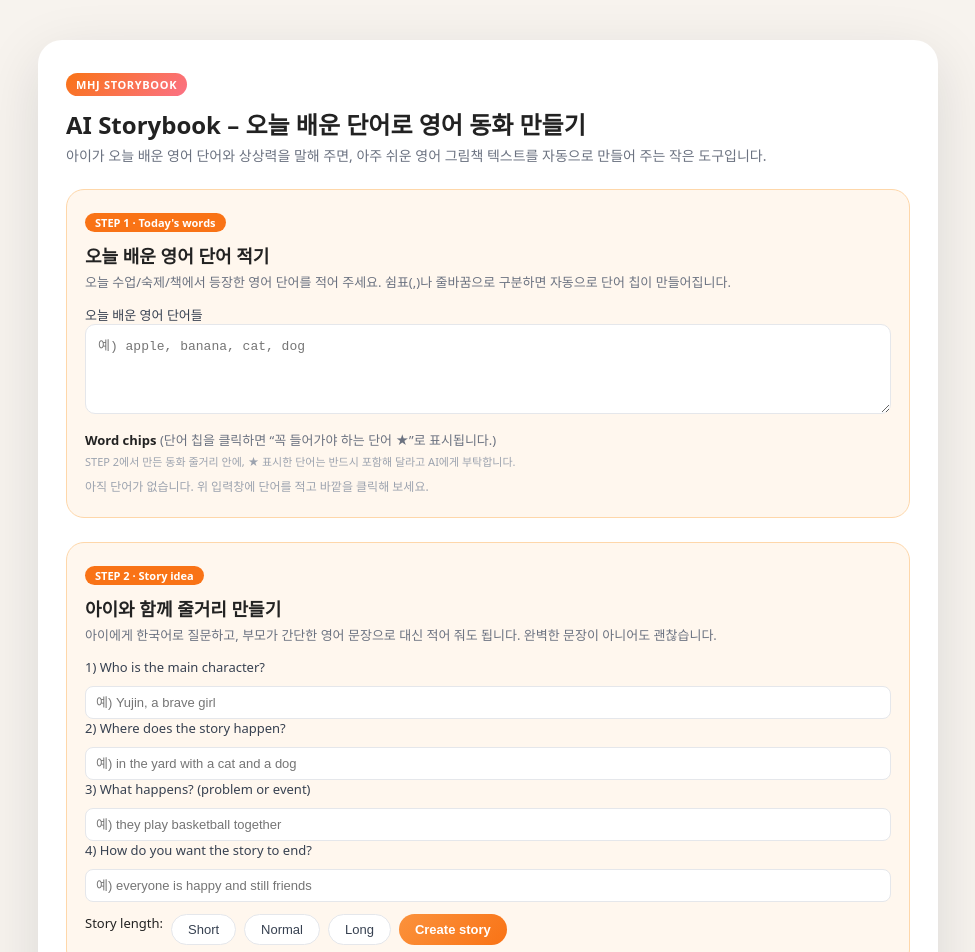
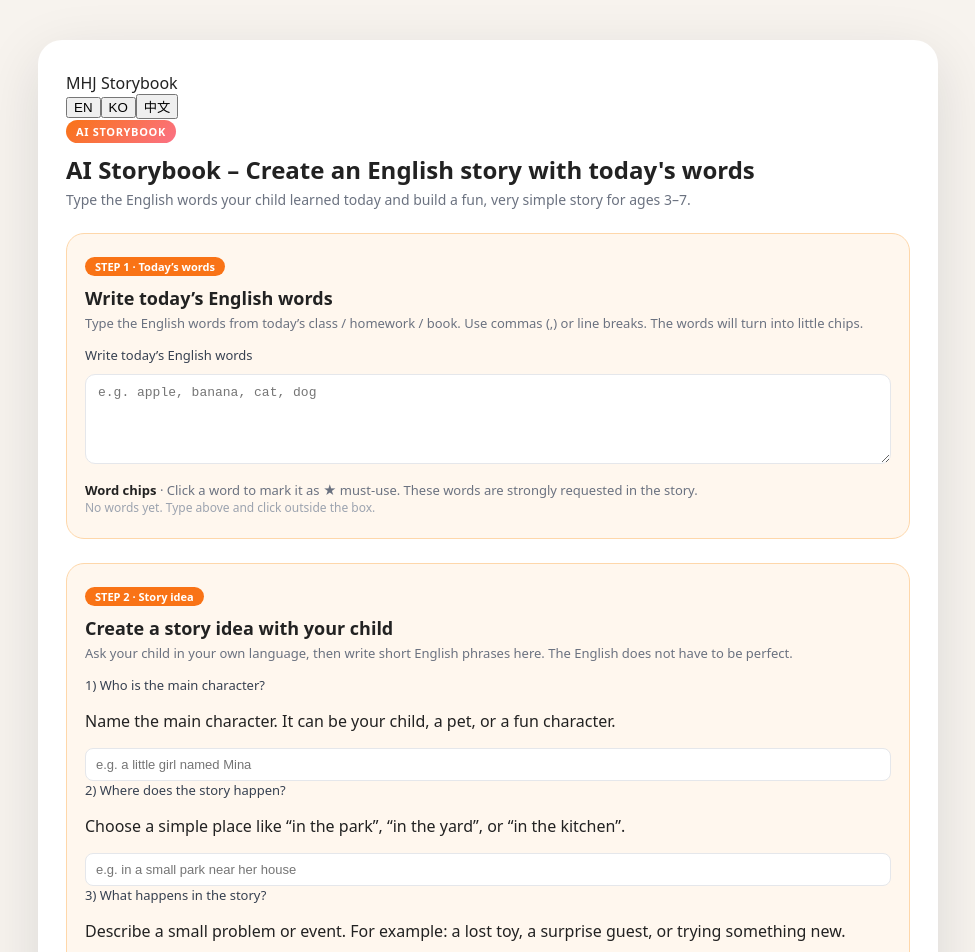
Before and after one commit to penjuntv/mhj_storybook, a Next.js app: page / in a window 1280 px wide. Shown: the top 952 px of the page, without its empty margins (152-1127 px from the left). Built offline with nearby package versions, Linux system fonts and the light colour scheme.

Commit message:
Update index.js

```diff
--- a/pages/index.js
+++ b/pages/index.js
@@ -1,30 +1,168 @@
 // pages/index.js
-import { useState } from "react";
+import { useState, useMemo } from "react";
+
+const TEXTS = {
+  en: {
+    langLabel: "Language",
+    langShort: "EN",
+    pageTitle: "AI Storybook – Create an English story with today's words",
+    pageSubtitle:
+      "Type the English words your child learned today and build a fun, very simple story for ages 3–7.",
+    step1Tag: "STEP 1 · Today’s words",
+    step1Title: "Write today’s English words",
+    step1Desc:
+      "Type the English words from today’s class / homework / book. Use commas (,) or line breaks. The words will turn into little chips.",
+    wordsPlaceholder: "e.g. apple, banana, cat, dog",
+    chipsHelpTitle: "Word chips",
+    chipsHelpBody:
+      "Click a word to mark it as ★ must-use. These words are strongly requested in the story.",
+    chipsEmpty: "No words yet. Type above and click outside the box.",
+    step2Tag: "STEP 2 · Story idea",
+    step2Title: "Create a story idea with your child",
+    step2Desc:
+      "Ask your child in your own language, then write short English phrases here. The English does not have to be perfect.",
+    q1Label: "1) Who is the main character?",
+    q1Help: "Name the main character. It can be your child, a pet, or a fun character.",
+    q1Placeholder: "e.g. a little girl named Mina",
+    q2Label: "2) Where does the story happen?",
+    q2Help:
+      "Choose a simple place like “in the park”, “in the yard”, or “in the kitchen”.",
+    q2Placeholder: "e.g. in a small park near her house",
+    q3Label: "3) What happens in the story?",
+    q3Help:
+      "Describe a small problem or event. For example: a lost toy, a surprise guest, or trying something new.",
+    q3Placeholder: "e.g. she loses her red ball and meets a talking cat",
+    createButton: "Create story",
+    creatingButton: "Creating story...",
+    errorNoWords: "Please enter at least one English word in STEP 1.",
+    errorNoAnswers: "Please fill all 3 questions in STEP 2 with simple English.",
+    resultTag: "STEP 3 · Result",
+    resultTitle: "Your child’s own AI story",
+    resultPlaceholder:
+      'After filling the steps and clicking "Create story", a very simple English story will appear here.',
+    adminNoteTitle: "Admin note",
+    adminNoteBody:
+      "This page is a small Next.js project that exposes only the /api/story endpoint. Later you can connect this API from Framer, Figma, or other apps.",
+    errorGeneric: "Failed to create story.",
+    lengthHintNormal:
+      "Based on the number of words, this story will be about 5–7 short sentences.",
+    lengthHintLong:
+      "Based on the number of words, this story will be about 9–12 short sentences.",
+  },
+  ko: {
+    langLabel: "언어",
+    langShort: "KO",
+    pageTitle: "AI Storybook – 오늘 배운 단어로 영어 동화 만들기",
+    pageSubtitle:
+      "아이와 함께 오늘 배운 영어 단어를 넣고, 3–7세 아이를 위한 아주 쉬운 영어 동화를 만들어 보세요.",
+    step1Tag: "STEP 1 · Today’s words",
+    step1Title: "오늘 배운 영어 단어 적기",
+    step1Desc:
+      "오늘 수업·숙제·책에서 등장한 영어 단어를 적어 주세요. 쉼표(,)나 줄바꿈으로 구분하면 단어 칩이 자동으로 만들어집니다.",
+    wordsPlaceholder: "예) apple, banana, cat, dog",
+    chipsHelpTitle: "Word chips (단어 칩)",
+    chipsHelpBody:
+      "단어 칩을 클릭하면 ★ 표시가 생기며, 동화 속에 꼭 들어갔으면 하는 단어로 표시됩니다.",
+    chipsEmpty: "아직 단어가 없습니다. 위 입력창에 단어를 적고 바깥을 클릭해 보세요.",
+    step2Tag: "STEP 2 · Story idea",
+    step2Title: "아이와 함께 스토리 아이디어 만들기",
+    step2Desc:
+      "아이에게 한국어나 모국어로 질문하고, 부모가 간단한 영어 문장으로 대신 적어 줘도 됩니다. 완벽한 문장이 아니어도 괜찮습니다.",
+    q1Label: "1) Who is the main character?",
+    q1Help: "주인공을 정해 주세요. 아이 이름, 반려동물, 상상 속 캐릭터 모두 괜찮아요.",
+    q1Placeholder: "예) a little girl named Mina",
+    q2Label: "2) Where does the story happen?",
+    q2Help: "“in the park”, “in the yard”, “in the kitchen” 처럼 간단한 장소를 적어 주세요.",
+    q2Placeholder: "예) in a small park near her house",
+    q3Label: "3) What happens in the story?",
+    q3Help:
+      "작은 사건이나 문제를 적어 주세요. 예: 잃어버린 장난감, 깜짝 손님, 처음 해보는 도전 등.",
+    q3Placeholder: "예) she loses her red ball and meets a talking cat",
+    createButton: "Create story",
+    creatingButton: "스토리 생성 중...",
+    errorNoWords: "STEP 1에 오늘 배운 영어 단어를 한 가지 이상 입력해 주세요.",
+    errorNoAnswers: "STEP 2의 세 가지 질문을 모두 간단한 영어로 채워 주세요.",
+    resultTag: "STEP 3 · Result",
+    resultTitle: "AI가 만든 우리 아이 전용 동화",
+    resultPlaceholder:
+      '"Create story" 버튼을 누르면, 여기 아주 쉬운 영어 동화가 나타납니다.',
+    adminNoteTitle: "Admin note",
+    adminNoteBody:
+      "이 페이지는 /api/story 엔드포인트 하나만 사용하는 간단한 Next.js 프로젝트입니다. 나중에 Framer, Figma, 다른 앱에서 이 API만 따로 연결해서 써도 됩니다.",
+    errorGeneric: "스토리 생성에 실패했습니다.",
+    lengthHintNormal: "입력된 단어 개수 기준으로 5–7문장 정도의 짧은 동화가 생성됩니다.",
+    lengthHintLong: "입력된 단어 개수 기준으로 9–12문장 정도의 긴 동화가 생성됩니다.",
+  },
+  zh: {
+    langLabel: "语言",
+    langShort: "中文",
+    pageTitle: "AI Storybook – 用今天学到的单词写英语故事",
+    pageSubtitle:
+      "输入孩子今天学到的英文单词，为 3–7 岁儿童生成一个非常简单、有趣的英文故事。",
+    step1Tag: "STEP 1 · Today’s words",
+    step1Title: "写下今天学到的英语单词",
+    step1Desc:
+      "输入今天在课堂 / 作业 / 书里出现的英语单词。用逗号(,)或换行分隔，系统会自动生成小标签。",
+    wordsPlaceholder: "例如：apple, banana, cat, dog",
+    chipsHelpTitle: "单词标签",
+    chipsHelpBody:
+      "点击标签可以标记为★，这些单词会被优先放进故事里。",
+    chipsEmpty: "还没有单词。请在上面的输入框里输入单词，然后点击空白处。",
+    step2Tag: "STEP 2 · Story idea",
+    step2Title: "和孩子一起想一个故事点子",
+    step2Desc:
+      "可以用母语和孩子交流，再用简单英文写下来。英文不需要完美，只要意思对就可以。",
+    q1Label: "1) Who is the main character?",
+    q1Help: "决定主角，可以是孩子、宠物，或一个有趣的角色。",
+    q1Placeholder: "例如：a little girl named Mina",
+    q2Label: "2) Where does the story happen?",
+    q2Help: "选择一个简单的地点，例如 “in the park”, “in the yard”, “in the kitchen”。",
+    q2Placeholder: "例如：in a small park near her house",
+    q3Label: "3) What happens in the story?",
+    q3Help:
+      "写一个小事件或问题，例如：丢失的玩具、突然出现的客人、第一次尝试做某件事等。",
+    q3Placeholder: "例如：she loses her red ball and meets a talking cat",
+    createButton: "生成故事",
+    creatingButton: "生成中...",
+    errorNoWords: "请在 STEP 1 输入至少一个英文单词。",
+    errorNoAnswers: "请在 STEP 2 的三个问题中都写上简单的英文句子。",
+    resultTag: "STEP 3 · Result",
+    resultTitle: "属于孩子的 AI 英语故事",
+    resultPlaceholder:
+      "完成上面的步骤并点击“生成故事”后，这里会出现一篇非常简单的英文故事。",
+    adminNoteTitle: "Admin note",
+    adminNoteBody:
+      "此页面是一个只暴露 /api/story 接口的小型 Next.js 项目。以后可以在 Framer、Figma 或其他应用里直接调用这个 API。",
+    errorGeneric: "生成故事失败。",
+    lengthHintNormal: "根据单词数量，本次故事大约为 5–7 句短句。",
+    lengthHintLong: "根据单词数量，本次故事大约为 9–12 句短句。",
+  },
+};
 
 export default function Home() {
+  const [language, setLanguage] = useState("en");
+  const t = useMemo(() => TEXTS[language], [language]);
+
   const [wordsInput, setWordsInput] = useState("");
   const [words, setWords] = useState([]);
   const [mustUse, setMustUse] = useState([]);
   const [answers, setAnswers] = useState({
     mainCharacter: "",
     place: "",
-    problem: "",
-    ending: "",
+    event: "",
   });
-  const [length, setLength] = useState("normal"); // "short" | "normal" | "long"
   const [story, setStory] = useState("");
   const [loading, setLoading] = useState(false);
   const [errorMsg, setErrorMsg] = useState("");
 
-  // STEP 1: 오늘 배운 단어 입력 → 칩으로 분리
+  // STEP 1: parse words into chips
   const handleWordsBlur = () => {
     const parts = wordsInput
-      .split(/[,\n]/)
+      .split(/[,|\n]/)
       .map((w) => w.trim())
       .filter((w) => w.length > 0);
 
     setWords(parts);
-    // 기존 mustUse 중에 없는 단어는 자동 제거
     setMustUse((prev) => prev.filter((w) => parts.includes(w)));
   };
 
@@ -34,16 +172,19 @@ export default function Home() {
     );
   };
 
-  // STEP 2: 폼 입력
+  // STEP 2: answers
   const handleAnswerChange = (field, value) => {
     setAnswers((prev) => ({ ...prev, [field]: value }));
   };
 
-  const handleLengthChange = (value) => {
-    setLength(value);
-  };
+  // length hint (normal / long) based on words count
+  const lengthHint = useMemo(() => {
+    if (words.length === 0) return "";
+    if (words.length <= 5) return t.lengthHintNormal;
+    return t.lengthHintLong;
+  }, [words.length, t]);
 
-  // STEP 3: 스토리 생성
+  // Create story
   const handleCreateStory = async () => {
     setErrorMsg("");
     setStory("");
@@ -51,12 +192,16 @@ export default function Home() {
     const trimmedWords = words.map((w) => w.trim()).filter(Boolean);
 
     if (trimmedWords.length === 0) {
-      setErrorMsg("먼저 오늘 배운 영어 단어를 입력해 주세요.");
+      setErrorMsg(t.errorNoWords);
       return;
     }
 
-    if (!answers.mainCharacter || !answers.place || !answers.problem) {
-      setErrorMsg("STEP 2의 질문 1~3번은 꼭 채워 주세요.");
+    if (
+      !answers.mainCharacter.trim() ||
+      !answers.place.trim() ||
+      !answers.event.trim()
+    ) {
+      setErrorMsg(t.errorNoAnswers);
       return;
     }
 
@@ -70,20 +215,19 @@ export default function Home() {
           words: trimmedWords,
           mustUse,
           answers,
-          length,
         }),
       });
 
       if (!res.ok) {
         const data = await res.json().catch(() => ({}));
-        throw new Error(data.error || "스토리 생성에 실패했습니다.");
+        throw new Error(data.error || t.errorGeneric);
       }
 
       const data = await res.json();
       setStory(data.story || "");
     } catch (e) {
       console.error(e);
-      setErrorMsg(e.message || "알 수 없는 오류가 발생했습니다.");
+      setErrorMsg(e.message || t.errorGeneric);
     } finally {
       setLoading(false);
     }
@@ -91,87 +235,107 @@ export default function Home() {
 
   return (
     <div className="app-root">
-      <main className="app-card">
-        {/* 헤더 */}
+      <div className="app-card">
+        {/* Language switcher */}
+        <div className="app-top-bar">
+          <div className="app-brand">MHJ Storybook</div>
+          <div className="lang-switcher" aria-label={t.langLabel}>
+            <button
+              type="button"
+              className={language === "en" ? "lang-btn active" : "lang-btn"}
+              onClick={() => setLanguage("en")}
+            >
+              EN
+            </button>
+            <button
+              type="button"
+              className={language === "ko" ? "lang-btn active" : "lang-btn"}
+              onClick={() => setLanguage("ko")}
+            >
+              KO
+            </button>
+            <button
+              type="button"
+              className={language === "zh" ? "lang-btn active" : "lang-btn"}
+              onClick={() => setLanguage("zh")}
+            >
+              中文
+            </button>
+          </div>
+        </div>
+
+        {/* Header */}
         <header className="app-header">
-          <span className="app-tag">MHJ Storybook</span>
-          <h1 className="app-title">
-            AI Storybook – 오늘 배운 단어로 영어 동화 만들기
-          </h1>
-          <p className="app-sub">
-            아이가 오늘 배운 영어 단어와 상상력을 말해 주면, 아주 쉬운 영어
-            그림책 텍스트를 자동으로 만들어 주는 작은 도구입니다.
-          </p>
+          <span className="app-tag">AI Storybook</span>
+          <h1 className="app-title">{t.pageTitle}</h1>
+          <p className="app-sub">{t.pageSubtitle}</p>
         </header>
 
         {/* STEP 1 */}
-        <section className="step-card">
-          <span className="step-label">STEP 1 · Today&apos;s words</span>
-          <h2 className="step-title">오늘 배운 영어 단어 적기</h2>
-          <p className="step-desc">
-            오늘 수업/숙제/책에서 등장한 영어 단어를 적어 주세요. 쉼표(,)나 줄바꿈으로
-            구분하면 자동으로 단어 칩이 만들어집니다.
-          </p>
+        <section className="step-card step-card-words">
+          <div className="step-header">
+            <span className="step-label">{t.step1Tag}</span>
+            <h2 className="step-title">{t.step1Title}</h2>
+            <p className="step-desc">{t.step1Desc}</p>
+          </div>
 
-          <label className="field-label">
-            오늘 배운 영어 단어들
+          <label className="field-label" htmlFor="words-area">
+            {t.step1Title}
+          </label>
           <textarea
+            id="words-area"
             className="textarea"
             value={wordsInput}
             onChange={(e) => setWordsInput(e.target.value)}
             onBlur={handleWordsBlur}
-              placeholder={"예) apple, banana, cat, dog"}
+            placeholder={t.wordsPlaceholder}
           />
-          </label>
 
+          <div className="chips-section">
             <div className="chips-help">
-            Word chips{" "}
-            <span className="chips-help-sub">
-              (단어 칩을 클릭하면 “꼭 들어가야 하는 단어 ★”로 표시됩니다.)
-            </span>
+              {t.chipsHelpTitle}
+              <span className="chips-help-sub"> · {t.chipsHelpBody}</span>
             </div>
+            {lengthHint && (
               <div className="chips-note">
-            STEP 2에서 만든 동화 줄거리 안에, ★ 표시한 단어는 반드시 포함해 달라고
-            AI에게 부탁합니다.
+                <span className="star">●</span> {lengthHint}
               </div>
-
+            )}
             <div className="chips-row">
+              {words.length === 0 && (
+                <span className="chips-empty">{t.chipsEmpty}</span>
+              )}
               {words.map((w) => {
                 const isMust = mustUse.includes(w);
                 return (
                   <button
+                    type="button"
                     key={w}
-                  type="button"
+                    className={
+                      isMust ? "chip chip-selected" : "chip chip-normal"
+                    }
                     onClick={() => toggleMustUse(w)}
-                  className={
-                    "chip" + (isMust ? " chip-selected" : "")
-                  }
                   >
                     {isMust && <span className="chip-star">★</span>}
-                  <span>{w}</span>
+                    <span className="chip-text">{w}</span>
                   </button>
                 );
               })}
-            {words.length === 0 && (
-              <span className="chips-empty">
-                아직 단어가 없습니다. 위 입력창에 단어를 적고 바깥을 클릭해 보세요.
-              </span>
-            )}
+            </div>
           </div>
         </section>
 
         {/* STEP 2 */}
-        <section className="step-card">
-          <span className="step-label">STEP 2 · Story idea</span>
-          <h2 className="step-title">아이와 함께 줄거리 만들기</h2>
-          <p className="step-desc">
-            아이에게 한국어로 질문하고, 부모가 간단한 영어 문장으로 대신 적어 줘도
-            됩니다. 완벽한 문장이 아니어도 괜찮습니다.
-          </p>
+        <section className="step-card step-card-story">
+          <div className="step-header">
+            <span className="step-label">{t.step2Tag}</span>
+            <h2 className="step-title">{t.step2Title}</h2>
+            <p className="step-desc">{t.step2Desc}</p>
+          </div>
 
-          <label className="field-label">
-            1) Who is the main character?
-          </label>
+          <div className="field-group">
+            <label className="field-label">{t.q1Label}</label>
+            <p className="field-help">{t.q1Help}</p>
             <input
               type="text"
               className="input"
@@ -179,96 +343,59 @@ export default function Home() {
               onChange={(e) =>
                 handleAnswerChange("mainCharacter", e.target.value)
               }
-            placeholder="예) Yujin, a brave girl"
+              placeholder={t.q1Placeholder}
             />
+          </div>
 
-          <label className="field-label">
-            2) Where does the story happen?
-          </label>
+          <div className="field-group">
+            <label className="field-label">{t.q2Label}</label>
+            <p className="field-help">{t.q2Help}</p>
             <input
               type="text"
               className="input"
               value={answers.place}
               onChange={(e) => handleAnswerChange("place", e.target.value)}
-            placeholder="예) in the yard with a cat and a dog"
+              placeholder={t.q2Placeholder}
             />
+          </div>
 
-          <label className="field-label">
-            3) What happens? (problem or event)
-          </label>
+          <div className="field-group">
+            <label className="field-label">{t.q3Label}</label>
+            <p className="field-help">{t.q3Help}</p>
             <input
               type="text"
               className="input"
-            value={answers.problem}
-            onChange={(e) => handleAnswerChange("problem", e.target.value)}
-            placeholder="예) they play basketball together"
+              value={answers.event}
+              onChange={(e) => handleAnswerChange("event", e.target.value)}
+              placeholder={t.q3Placeholder}
             />
+          </div>
 
-          <label className="field-label">
-            4) How do you want the story to end?
-          </label>
-          <input
-            type="text"
-            className="input"
-            value={answers.ending}
-            onChange={(e) => handleAnswerChange("ending", e.target.value)}
-            placeholder="예) everyone is happy and still friends"
-          />
-
-          {/* 길이 선택 + 버튼 */}
           <div className="button-row">
-            <span style={{ fontSize: 13 }}>Story length:</span>
-            <button
-              type="button"
-              className={
-                "btn ghost" + (length === "short" ? " chip-selected" : "")
-              }
-              onClick={() => handleLengthChange("short")}
-            >
-              Short
-            </button>
-            <button
-              type="button"
-              className={
-                "btn ghost" + (length === "normal" ? " chip-selected" : "")
-              }
-              onClick={() => handleLengthChange("normal")}
-            >
-              Normal
-            </button>
-            <button
-              type="button"
-              className={
-                "btn ghost" + (length === "long" ? " chip-selected" : "")
-              }
-              onClick={() => handleLengthChange("long")}
-            >
-              Long
-            </button>
-
             <button
               type="button"
               className="btn primary"
               onClick={handleCreateStory}
               disabled={loading}
             >
-              {loading ? "Creating story..." : "Create story"}
+              {loading ? t.creatingButton : t.createButton}
             </button>
           </div>
 
           {errorMsg && <div className="error-msg">{errorMsg}</div>}
         </section>
 
-        {/* STEP 3 */}
-        <section className="step-card">
-          <span className="step-label">STEP 3 · Result</span>
-          <h2 className="step-title">AI가 만든 우리 아이 전용 동화</h2>
+        {/* STEP 3: Result */}
+        <section className="step-card step-card-result">
+          <div className="step-header">
+            <span className="step-label">{t.resultTag}</span>
+            <h2 className="step-title">{t.resultTitle}</h2>
+          </div>
+
           {!story && !loading && (
-            <p className="placeholder">
-              위 단계를 채운 뒤 &quot;Create story&quot; 버튼을 누르면, 여기 아주
-              쉬운 영어 동화가 나타납니다.
-            </p>
+            <p className="placeholder">{t.resultPlaceholder}</p>
           )}
+
           {story && (
             <div className="story-box">
               <div className="story-tag">Generated story</div>
@@ -277,16 +404,12 @@ export default function Home() {
           )}
         </section>
 
-        {/* Admin / 메모 영역 (선택) */}
+        {/* Admin note */}
         <section className="admin-section">
-          <h3 className="admin-title">Admin note</h3>
-          <p className="admin-text">
-            이 페이지는 /api/story 엔드포인트 하나만 사용하는 간단한 Next.js
-            프로젝트입니다. 나중에 Framer, Figma, 다른 앱에서 이 API만 따로
-            연결해서 써도 됩니다.
-          </p>
+          <h3 className="admin-title">{t.adminNoteTitle}</h3>
+          <p className="admin-text">{t.adminNoteBody}</p>
         </section>
-      </main>
+      </div>
     </div>
   );
 }
```
Lines whose indentation alone changed are shown as unchanged.
